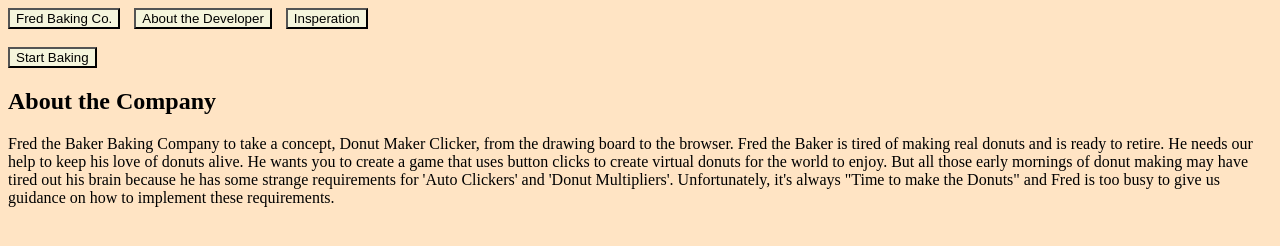
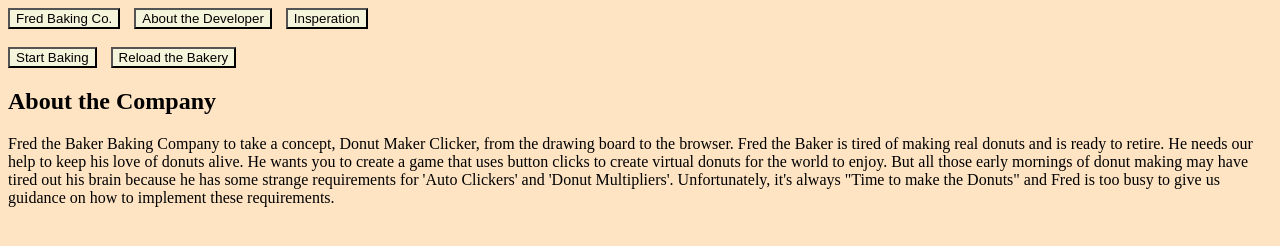
Before and after one commit to 2022-April-Java-PT-Classroom/donut-clicker-jjmirwaldjr, a website built with Parcel: page index.html in a window 1280 px wide. Built offline with nearby package versions, Linux system fonts and the light colour scheme.

Commit message:
reload button added

```diff
--- a/DonutMakerApp.js
+++ b/DonutMakerApp.js
@@ -62,7 +62,7 @@ function donutMaker(){
 
         //Timer for the auto bakers
         // if (gameLoop.countAutoClicker <= 1){
-        //   setInterval(gameLoop.addToCounter(), 1000);
+        //   setInterval(gameLoop.addToCounter(), 5000);
         // }
     });
 }
--- a/index.html
+++ b/index.html
@@ -37,6 +37,7 @@
       <br>
 
     <button id="button" type="button">Start Baking</button>
+    <button id="button" type="button" onclick="window.location.reload();">Reload the Bakery</button>
 
     <br>
     <div id="aboutCompany">
```
